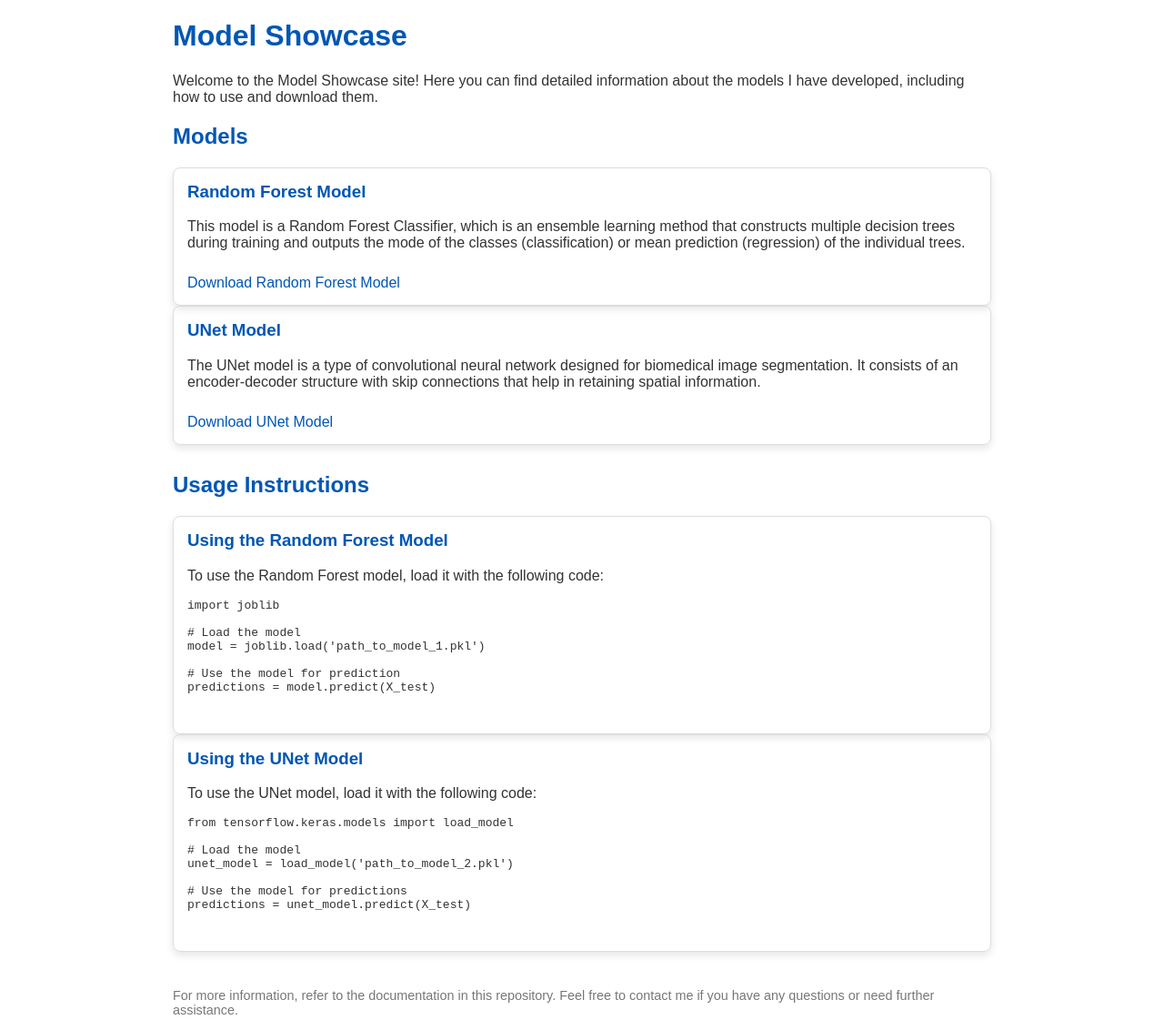
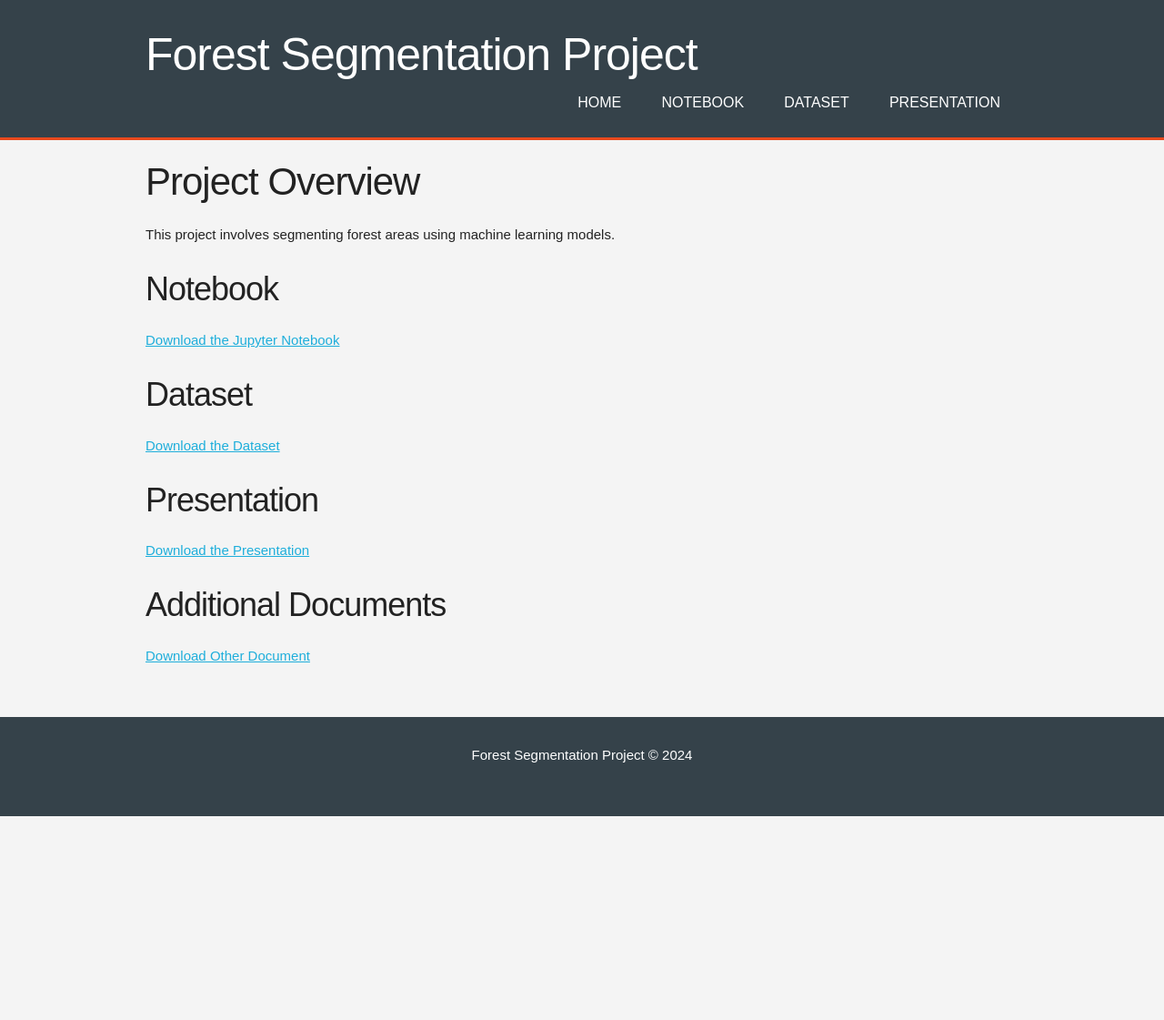
Before and after one commit to smillags/arborenv, a plain HTML site: page index.html in a window 1280 px wide. Shown: the whole page at 91% size. After the commit the page ends 897 px from the top, so only its background shows below. Drawn offline with nearby package versions, Linux system fonts and the light colour scheme.

Commit message:
Update index

```diff
--- a/index.html
+++ b/index.html
@@ -1,76 +1,100 @@
 <!DOCTYPE html>
 <html lang="en">
 <head>
-  <meta charset="UTF-8">
-  <meta name="viewport" content="width=device-width, initial-scale=1.0">
-  <title>Model Showcase</title>
-  <style>
-      body { font-family: Arial, sans-serif; margin: 20px; color: #333; }
-      h1, h2, h3 { color: #0056b3; }
-      a { color: #0056b3; text-decoration: none; }
-      a:hover { text-decoration: underline; }
-      .container { max-width: 900px; margin: 0 auto; }
-      .section { margin-bottom: 30px; }
-      .model-card { border: 1px solid #ddd; padding: 15px; border-radius: 8px; box-shadow: 0 4px 8px rgba(0,0,0,0.1); }
-      .model-card h3 { margin-top: 0; }
-      .model-card a { display: inline-block; margin-top: 10px; }
-      .footer { margin-top: 40px; font-size: 0.9em; color: #777; }
-  </style>
+    <meta charset="UTF-8">
+    <meta name="viewport" content="width=device-width, initial-scale=1.0">
+    <title>Forest Segmentation Project</title>
+    <link rel="stylesheet" href="https://cdnjs.cloudflare.com/ajax/libs/normalize/8.0.1/normalize.min.css">
+    <link rel="stylesheet" href="https://cdnjs.cloudflare.com/ajax/libs/skeleton/2.0.4/skeleton.min.css">
+    <style>
+        body {
+            margin: 0;
+            padding: 0;
+            font-family: Arial, sans-serif;
+            background-color: #f4f4f4;
+        }
+        .container {
+            width: 80%;
+            margin: auto;
+            overflow: hidden;
+        }
+        header {
+            background: #35424a;
+            color: #ffffff;
+            padding-top: 30px;
+            min-height: 70px;
+            border-bottom: #e8491d 3px solid;
+        }
+        header a {
+            color: #ffffff;
+            text-decoration: none;
+            text-transform: uppercase;
+            font-size: 16px;
+        }
+        header ul {
+            padding: 0;
+            list-style: none;
+        }
+        header ul li {
+            display: inline;
+            padding: 0 20px 0 20px;
+        }
+        header #branding {
+            float: left;
+        }
+        header #branding h1 {
+            margin: 0;
+        }
+        header nav {
+            float: right;
+            margin-top: 10px;
+        }
+        .content {
+            margin-top: 20px;
+        }
+        footer {
+            background: #35424a;
+            color: #ffffff;
+            text-align: center;
+            padding: 30px 0;
+            margin-top: 30px;
+        }
+    </style>
 </head>
 <body>
-  <div class="container">
-      <header>
-          <h1>Model Showcase</h1>
-          <p>Welcome to the Model Showcase site! Here you can find detailed information about the models I have developed, including how to use and download them.</p>
-      </header>
+    <header>
+        <div class="container">
+            <div id="branding">
+                <h1>Forest Segmentation Project</h1>
+            </div>
+            <nav>
+                <ul>
+                    <li><a href="#">Home</a></li>
+                    <li><a href="#">Notebook</a></li>
+                    <li><a href="#">Dataset</a></li>
+                    <li><a href="#">Presentation</a></li>
+                </ul>
+            </nav>
+        </div>
+    </header>
+    <div class="container content">
+        <h2>Project Overview</h2>
+        <p>This project involves segmenting forest areas using machine learning models.</p>
 
-      <section class="section">
-          <h2>Models</h2>
-          <div class="model-card">
-              <h3>Random Forest Model</h3>
-              <p>This model is a Random Forest Classifier, which is an ensemble learning method that constructs multiple decision trees during training and outputs the mode of the classes (classification) or mean prediction (regression) of the individual trees.</p>
-              <a href="model_1.pkl" download>Download Random Forest Model</a>
-          </div>
+        <h3>Notebook</h3>
+        <p><a href="your-notebook.ipynb">Download the Jupyter Notebook</a></p>
 
-          <div class="model-card">
-              <h3>UNet Model</h3>
-              <p>The UNet model is a type of convolutional neural network designed for biomedical image segmentation. It consists of an encoder-decoder structure with skip connections that help in retaining spatial information.</p>
-              <a href="model_2.pkl" download>Download UNet Model</a>
-          </div>
-      </section>
+        <h3>Dataset</h3>
+        <p><a href="your-dataset.csv">Download the Dataset</a></p>
 
-      <section class="section">
-          <h2>Usage Instructions</h2>
-          <div class="model-card">
-              <h3>Using the Random Forest Model</h3>
-              <p>To use the Random Forest model, load it with the following code:</p>
-              <pre><code>import joblib
+        <h3>Presentation</h3>
+        <p><a href="your-presentation.pdf">Download the Presentation</a></p>
 
-# Load the model
-model = joblib.load('path_to_model_1.pkl')
-
-# Use the model for prediction
-predictions = model.predict(X_test)
-              </code></pre>
-          </div>
-
-          <div class="model-card">
-              <h3>Using the UNet Model</h3>
-              <p>To use the UNet model, load it with the following code:</p>
-              <pre><code>from tensorflow.keras.models import load_model
-
-# Load the model
-unet_model = load_model('path_to_model_2.pkl')
-
-# Use the model for predictions
-predictions = unet_model.predict(X_test)
-              </code></pre>
-          </div>
-      </section>
-
-      <footer class="footer">
-          <p>For more information, refer to the documentation in this repository. Feel free to contact me if you have any questions or need further assistance.</p>
-      </footer>
-  </div>
+        <h3>Additional Documents</h3>
+        <p><a href="other-document.pdf">Download Other Document</a></p>
+    </div>
+    <footer>
+        <p>Forest Segmentation Project &copy; 2024</p>
+    </footer>
 </body>
 </html>
```
